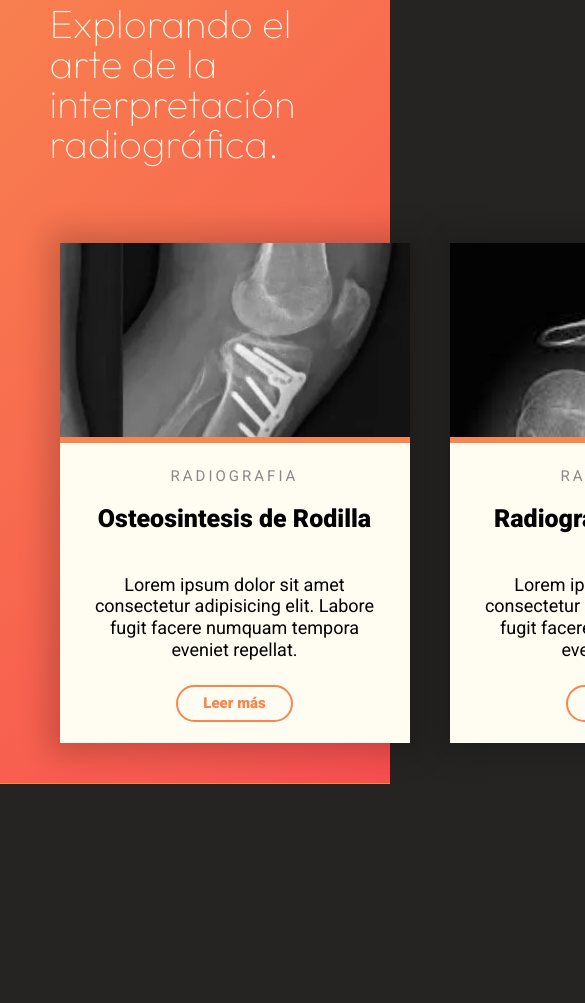
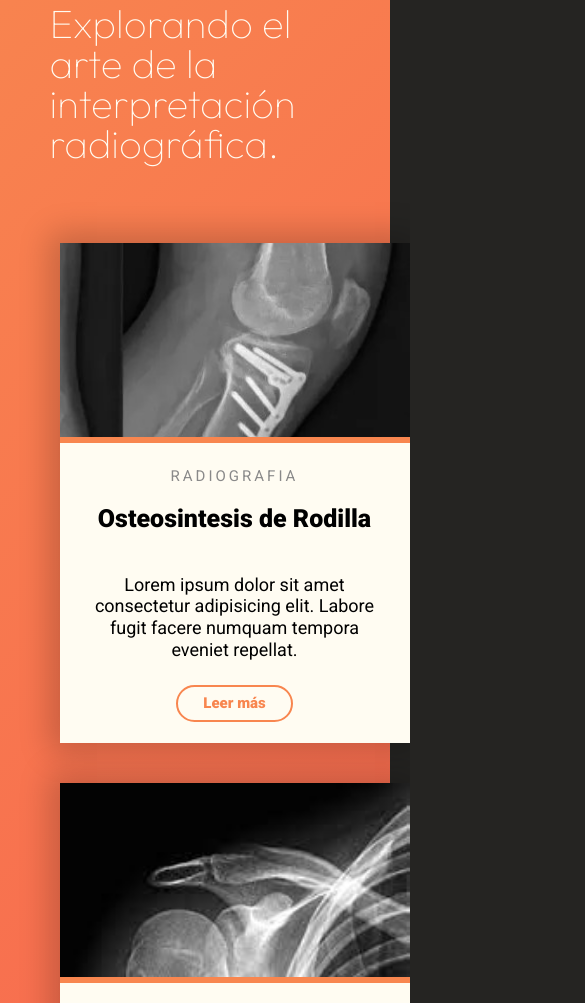
Before and after one commit to anothernewnooby/proyecto_rontgen, a website: page index.html in a window 390 px wide. Shown: the part 2238-3241 px from the top of the page, 585 px wide, since content can reach past the window. Before the commit the page ends 3022 px from the top, so only its background shows below. Drawn offline with nearby package versions, Linux system fonts and the light colour scheme.

Commit message:
mqs blog

```diff
--- a/src/scss/layout/blog/_blog.scss
+++ b/src/scss/layout/blog/_blog.scss
@@ -127,3 +127,17 @@
     }
 
 }
+
+@media (min-width: 320px) and (max-width: 768px) {
+  .contenedorBlogTarjetas{
+    display: flex;
+    justify-content: center;
+    align-items: center;
+    flex-direction: column;
+
+  }
+
+  .tarjetaBlog{
+    width: 30rem;
+  }
+}
```
Also changed, not shown: build/css/app.css.
